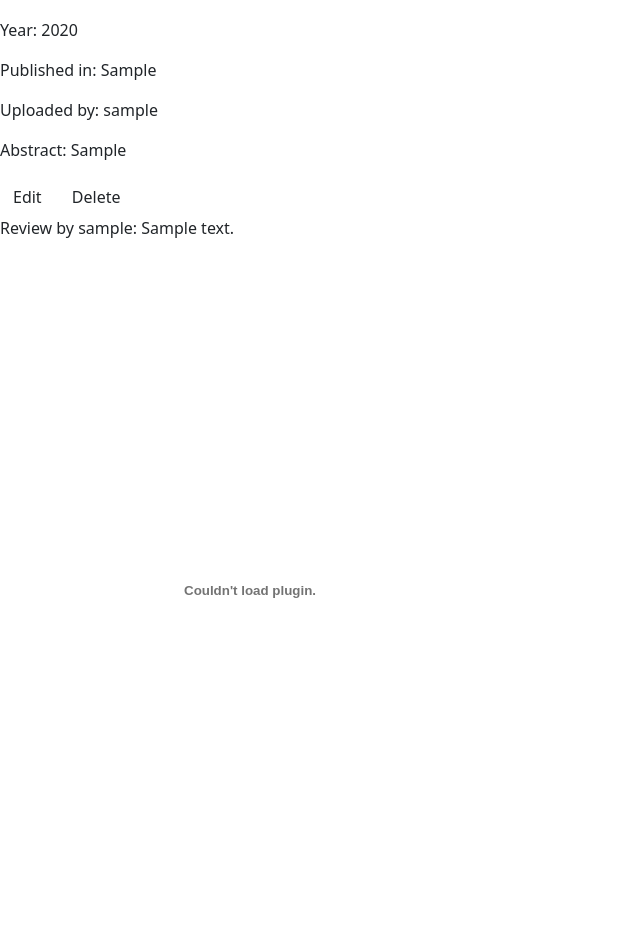
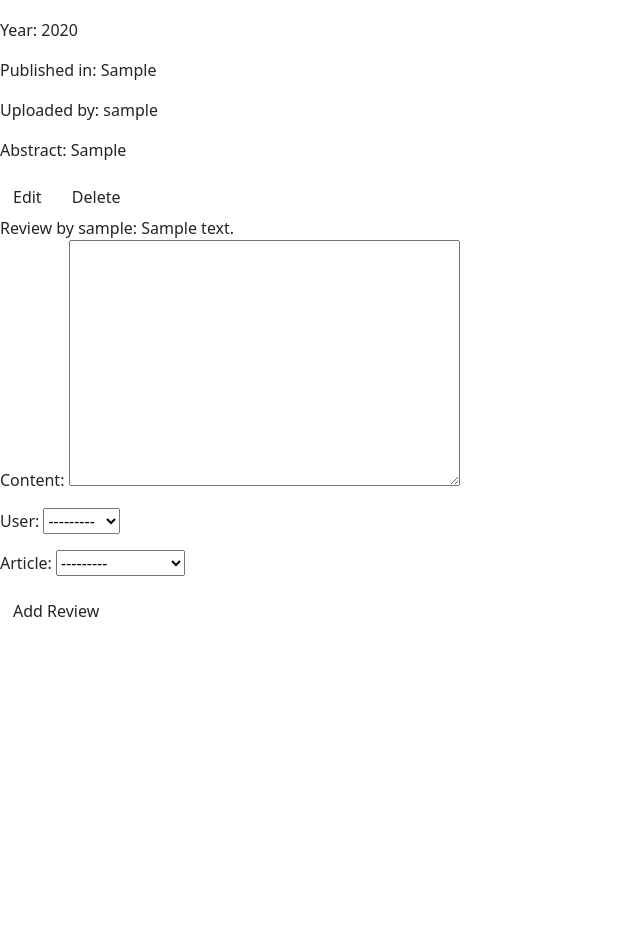
Before and after one commit to boyoon-c/readuck-api, a Django app: page /articles/1 in a window 1280 px wide. Shown: the part 740-1679 px from the top of the page, without its empty margins (0-640 px from the left). Before the commit the page ends 1338 px from the top, so only its background shows below. Run offline with Django 3.2, Linux system fonts and the light colour scheme; tables that the repository leaves empty hold one stand-in row (values such as "Sample post").

Commit message:
Create review form

```diff
--- a/main_app/admin.py
+++ b/main_app/admin.py
@@ -1,9 +1,9 @@
 from django.contrib import admin
-from .models import Article, Group, Review, Comment, File
+from .models import Article, Group, Review, Reply, File
 
 # Register your models here.
 admin.site.register(Article)
 admin.site.register(Group)
 admin.site.register(Review)
-admin.site.register(Comment)
+admin.site.register(Reply)
 admin.site.register(File)
--- /dev/null
+++ b/main_app/forms.py
@@ -0,0 +1,7 @@
+from django.forms import ModelForm
+from .models import Review, Reply
+
+class ReviewForm(ModelForm):
+  class Meta:
+    model = Review
+    fields = ['content', 'user', 'article']
--- a/main_app/models.py
+++ b/main_app/models.py
@@ -34,12 +34,11 @@ class Review(models.Model):
   user=models.ForeignKey(User, on_delete=models.CASCADE)
   article = models.ForeignKey(Article, on_delete=models.CASCADE)
 
-# Comments
-class Comment(models.Model):
+# Reply
+class Reply(models.Model):
   content = models.TextField(
     max_length=500
   )
-  article = models.ForeignKey(Article, on_delete=models.CASCADE)
   user=models.ForeignKey(User, on_delete=models.CASCADE)
   review = models.ForeignKey(Review, on_delete=models.CASCADE)
 
--- a/main_app/templates/articles/detail.html
+++ b/main_app/templates/articles/detail.html
@@ -30,12 +30,19 @@
       <a href="{% url 'articles_delete' article.id %}" class="btn danger">Delete</a>
   </div>
   <div>
-    {% for rev in review %}
-      <div>Review by {{rev.user}}: {{rev.content}}</div>
+    {% for review in reviews %}
+      <div>Review by {{review.user}}: {{review.content}}</div>
     {% endfor %}
   </div>
+  <form
+    action = "{% url 'add_reviews' article.id %}"
+    method = "post"
+    class="subsection-content">
+  {% csrf_token %}
+  {{ review_form.as_p}}
+  <button type="submit" class="btn submit">Add Review</button>
+  </form>
   <embed src="http://infolab.stanford.edu/pub/papers/google.pdf#toolbar=0&navpanes=0&scrollbar=0" type="application/pdf"   height="700px" width="500">
-
 </section>
 
 {% endblock %}
--- a/main_app/urls.py
+++ b/main_app/urls.py
@@ -17,5 +17,6 @@ urlpatterns = [
   path('groups/<int:pk>', views.GroupDetail.as_view(), name='groups_detail'),
   path('groups/<int:pk>/update/', views.GroupUpdate.as_view(), name='groups_update'),
   path('groups/<int:pk>/delete/', views.GroupDelete.as_view(), name='groups_delete'),
+  path('articles/<int:article_id>/add_reviews/', views.add_reviews, name='add_reviews'),
   # path('login/', views.login, name='login')
 ]
--- a/main_app/views.py
+++ b/main_app/views.py
@@ -1,5 +1,5 @@
 from django.shortcuts import redirect, render
-from .models import Article, Group, Review, Comment
+from .models import Article, Group, Review, Reply
 from django.views.generic.edit import CreateView, UpdateView, DeleteView
 from django.views.generic import ListView, DetailView
 from django.contrib.auth.views import LoginView
@@ -7,6 +7,7 @@ from django.contrib.auth import login
 from django.contrib.auth.forms import UserCreationForm
 from django.contrib.auth.decorators import login_required
 from django.contrib.auth.mixins import LoginRequiredMixin
+from .forms import ReviewForm
 from main_app import models
 import uuid
 import boto3
@@ -46,13 +47,24 @@ def articles_index(request):
 
 def articles_detail(request, article_id):
   article = Article.objects.get(id=article_id)
-  review = Review.objects.filter(article_id=article_id)
-  # comment = Comment.objects.filter()
+  reviews = Review.objects.filter(article_id=article_id)
+  review_form = ReviewForm()
+  # replies = Reply.objects.filter(review_id=review_id)
   return render(request, 'articles/detail.html',
   {
-    'article':article,
-    'review': review
+    'article': article,
+    'reviews': reviews,
+    'review_form': review_form
+    # 'replies': replies
   })
+
+def add_reviews(request, article_id):
+  form = ReviewForm(request.POST)
+  if form.is_valid():
+    new_review=form.save(commit=False)
+    new_review.article_id = article_id
+    new_review.save()
+  return redirect('articles_detail', article_id=article_id)
 
 class ArticleCreate(CreateView):
   model = Article
```
Also changed, not shown: main_app/migrations/0012_rename_comment_reply.py (added).
